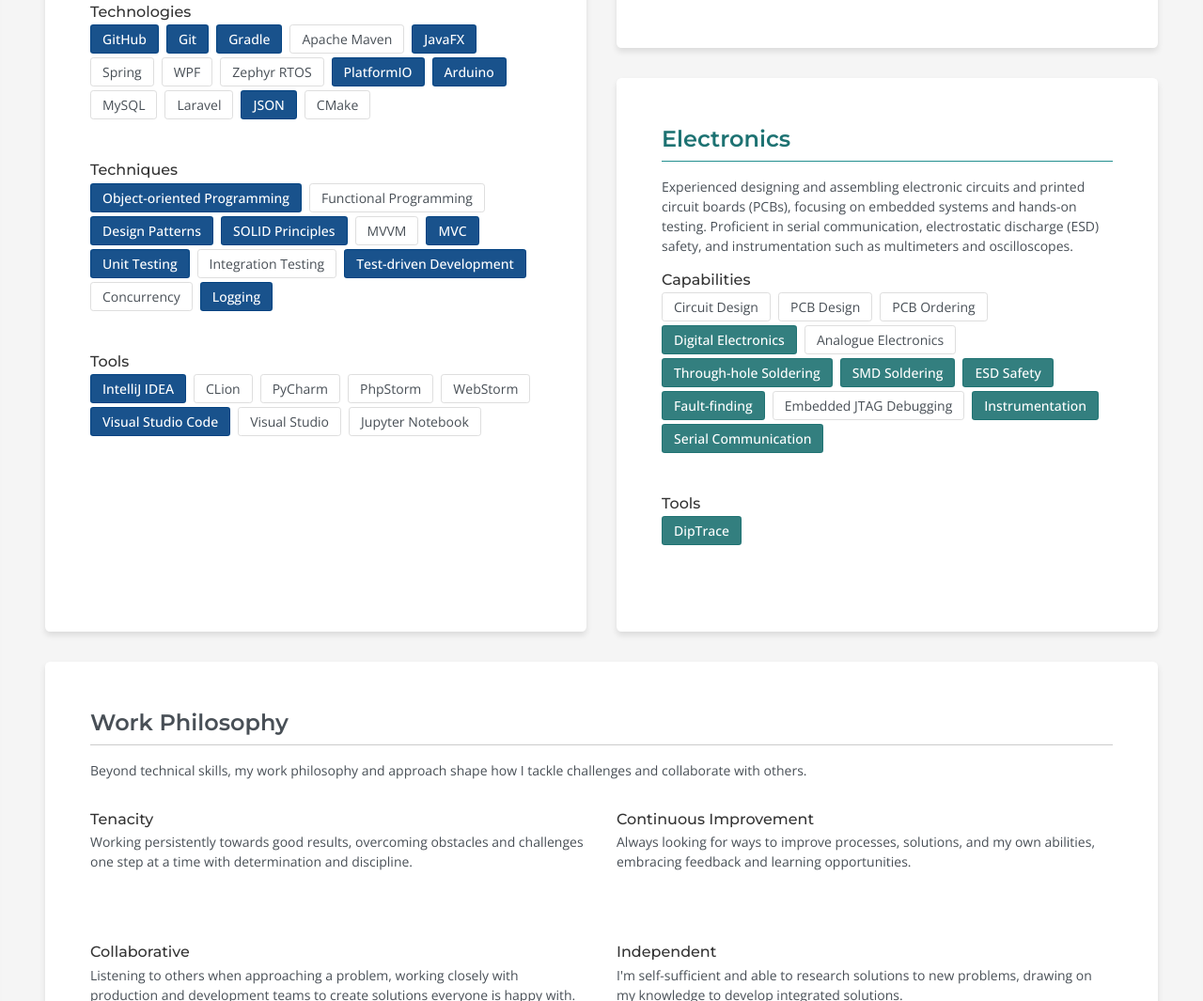
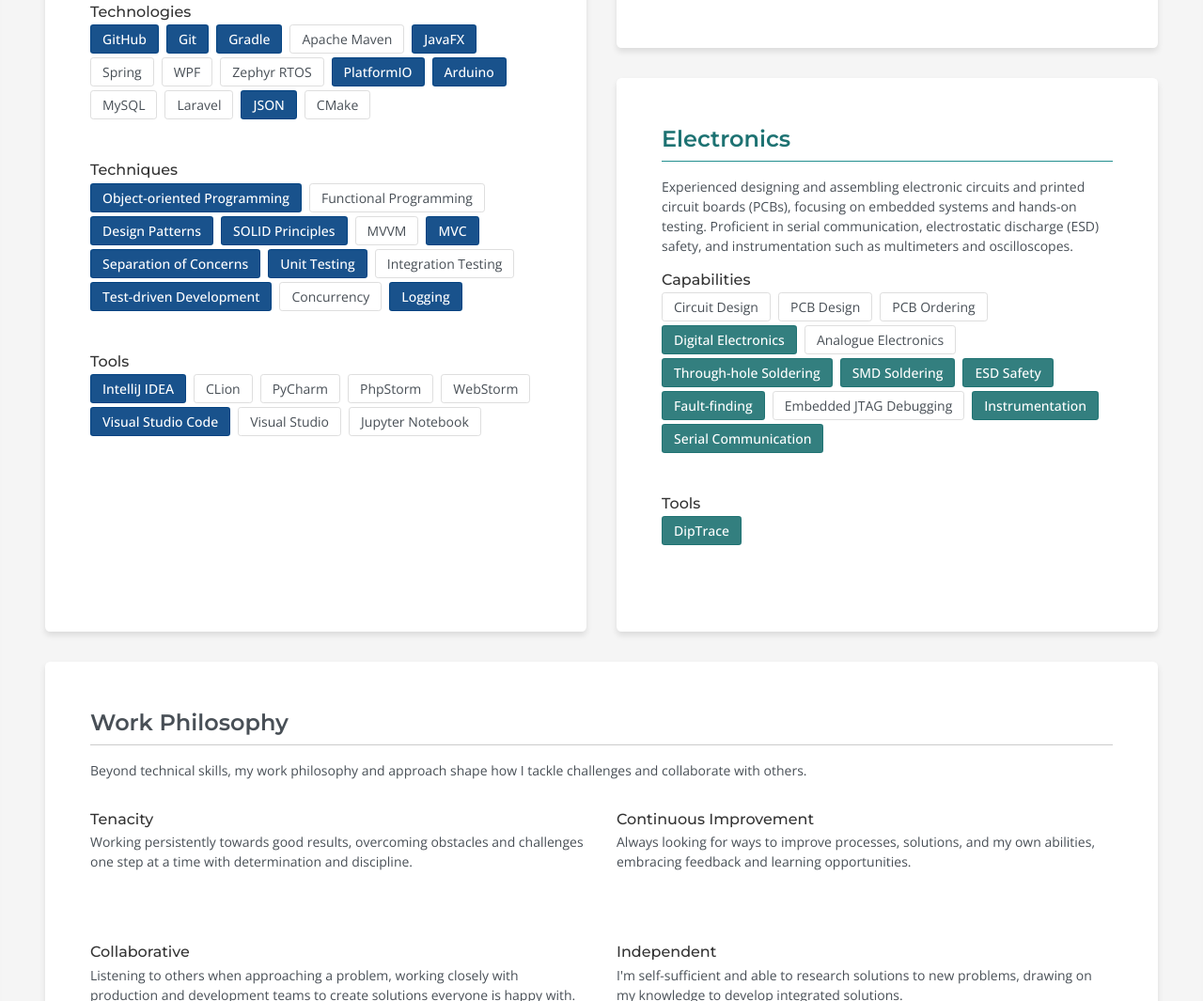
Before and after one commit to borrelunde/portfolio, a website built with Vite: page index.html in a window 1280 px wide. Shown: the part 2021-3086 px from the top of the page at 94% size. Built offline with nearby package versions, Linux system fonts and the light colour scheme.

Commit message:
fix(skills): add "Separation of Concerns" to highlighted skills

```diff
--- a/index.html
+++ b/index.html
@@ -147,6 +147,7 @@
                             <span class="skills__item skills__item__highlight">SOLID Principles</span>
                             <span class="skills__item">MVVM</span>
                             <span class="skills__item skills__item__highlight">MVC</span>
+                            <span class="skills__item skills__item__highlight">Separation of Concerns</span>
                             <span class="skills__item skills__item__highlight">Unit Testing</span>
                             <span class="skills__item">Integration Testing</span>
                             <span class="skills__item skills__item__highlight">Test-driven Development</span>
```
